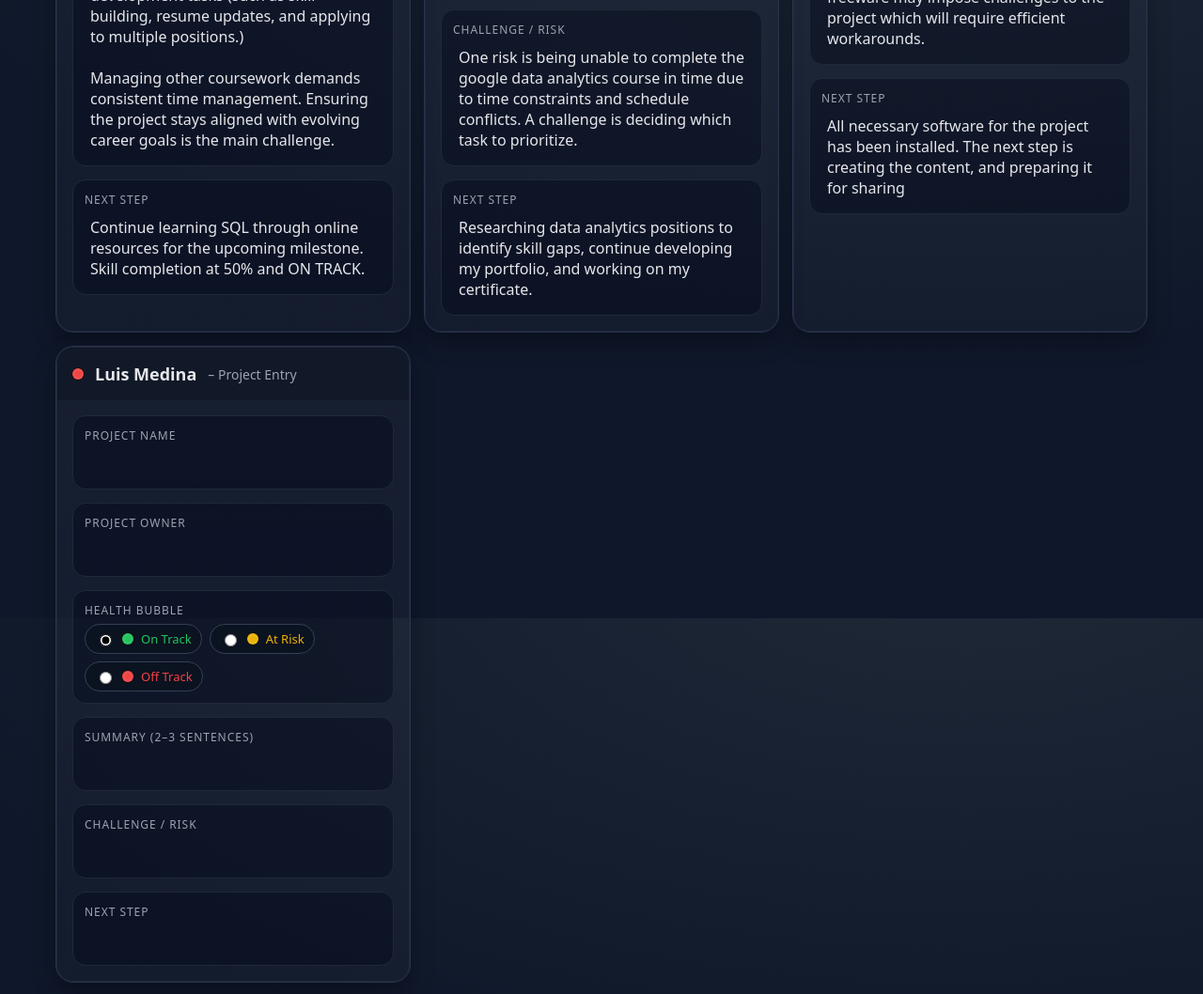
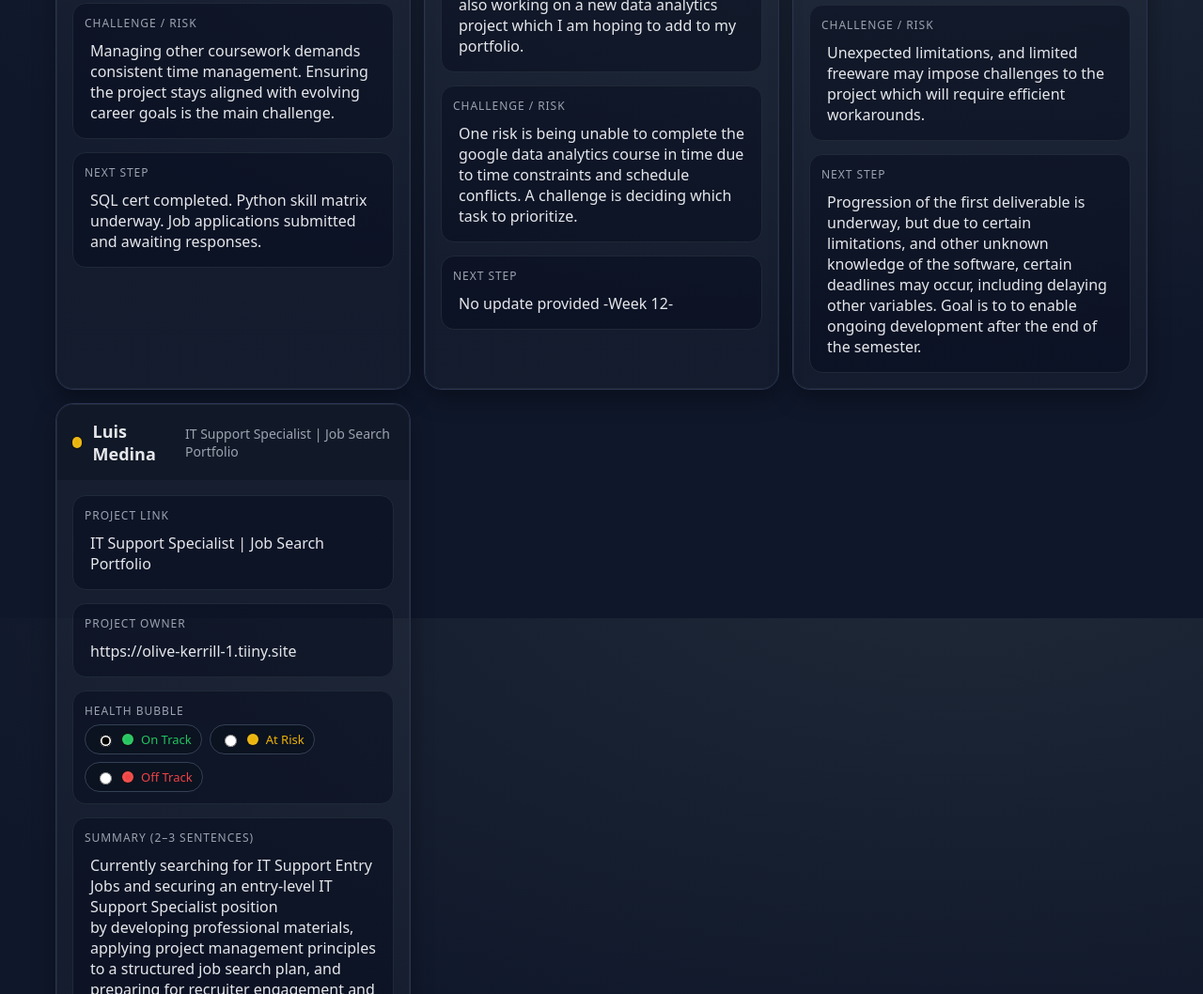
Before and after one commit to Fernando-Olvera/Class-Project-Charter-Portfolios, a plain HTML site: page index.html in a window 1280 px wide. Shown: the part 1742-2800 px from the top of the page at 94% size. Drawn offline with Linux system fonts and the light colour scheme.

Commit message:
11/9/2025

```diff
--- a/index.html
+++ b/index.html
@@ -1,5 +1,5 @@
 <!DOCTYPE html>
-<!-- saved from url=(0065)file:///C:/Users/Fernando/Downloads/index_with_meeting_notes.html -->
+<!-- saved from url=(0096)file:///C:/Users/Fernando/Downloads/Class%20Project%20Portfolio%20%E2%80%93%20Team%20of%204.html -->
 <html lang="en"><head><meta http-equiv="Content-Type" content="text/html; charset=UTF-8">
 <meta content="width=device-width, initial-scale=1" name="viewport">
 <title>Class Project Portfolio – Team of 4</title>
@@ -113,13 +113,12 @@
 </div>
 </div>
 </header>
-<section class="meeting-notes"><h2>Team Check-In &amp; Meeting Notes</h2><div class="row"><div class="label">Date &amp; Time</div><div class="field" contenteditable="true" data-placeholder="e.g., November 3, 2025 – 5:00 PM">Thursday October 30, 2025 @ 10:30 AM</div></div><div class="row"><div class="label">Participants</div><div class="checklist"><label><input name="p_fernando" type="checkbox"> Fernando Olvera</label><label><input name="p_tehreem" type="checkbox"> Tehreem Butt</label><label><input name="p_mohammad" type="checkbox"> Mohammad Ansari</label><label><input name="p_luis" type="checkbox"> Luis Medina</label></div></div><div class="row"><div class="label">Discussion Summary</div><div class="field" contenteditable="true" data-placeholder="Type key notes here (e.g., blockers, themes, next steps)..."><ul><li>Each member shared their current project status and progress updates. Luis Medina mentioned he had received feedback from professor and was working on including new details to his project charter.</li><li>Reviewed challenges and blockers for each team member; identified support opportunities among peers.</li><li>Fernando -On Track</li><li>Tehreem -&nbsp; At Risk (Certification Progress)</li><li>Mohammad - On Track</li><li>Luis - Off Track (Delayed due to revamp)</li></ul></div></div></section><section class="executive-summary">
+<section class="meeting-notes"><h2>Team Check-In &amp; Meeting Notes</h2><div class="row"><div class="label">Date &amp; Time</div><div class="field" contenteditable="true" data-placeholder="e.g., November 3, 2025 – 5:00 PM">Thursday November 6, 2025 @ 10:30 AM</div></div><div class="row"><div class="label">Participants</div><div class="checklist"><label><input name="p_fernando" type="checkbox"> Fernando Olvera</label><label><input name="p_tehreem" type="checkbox"> Tehreem Butt</label><label><input name="p_mohammad" type="checkbox"> Mohammad Ansari</label><label><input name="p_luis" type="checkbox"> Luis Medina</label></div></div><div class="row"><div class="label">Discussion Summary</div><div class="field" contenteditable="true" data-placeholder="Type key notes here (e.g., blockers, themes, next steps)..."><ul><li>Each member shared their current project status and progress updates.&nbsp;</li><li>Reviewed challenges and blockers for each team member; identified support opportunities among peers.</li><li>Fernando -On Track</li><li>Tehreem -&nbsp; On Track&nbsp;</li><li>Mohammad - On Track</li><li>Luis - At Risk (Changed project to job acquisition)</li></ul></div></div></section><section class="executive-summary">
 <h2> Portfolio Executive Summary</h2>
-<p>Group 4 Project Portfolio consists of <b>4 individual student projects</b>. As of this update, 11/2/2025,
+<p>Group 4 Project Portfolio consists of <b>4 individual student projects</b>. As of this update, 11/9/2025,
     <b>3 members have provided progress updates (75%)</b>, while <b>1 member has not yet submitted their report (25%)</b>.
-    Overall portfolio visibility is therefore partial,</p>
-<p>Remaining team member was given feedback from Professor and will update their information card when available. Maintaining consistent communication and scheduling brief status check-ins may help improve coordination and ensure alignment with course deliverables.
-  </p>
+    Overall portfolio visibility is PARTIAL.</p>
+<p>Across the team’s four ongoing projects, each member is progressing toward distinct career-focused goals while navigating predictable challenges related to time, resource constraints, and evolving project scope. Fernando continues advancing his IT career project. Tehreem’s data analytics job-entry project shows solid structural planning but remains at risk due to limited recent updates and competing academic priorities. Mohammad’s creative content-showcasing project is on track overall, though technical limitations and freeware constraints introduce some uncertainty around deliverable timelines. Luis is steadily developing his IT Support Specialist job search portfolio, demonstrating consistent effort toward job preparation, resume refinement, and targeted applications, though time and workload balancing remain the primary hurdles.</p>
 </section>
 <main id="cards">
 <!-- ==== PERSON 1 (Fernando Olvera) ==== -->
@@ -152,11 +151,11 @@
 </div>
 <div class="row">
 <div class="label">Challenge / Risk</div>
-<div class="field" contenteditable="true">Balancing multiple professional development tasks (such as skill-building, resume updates, and applying to multiple positions.)<div><br></div><div>Managing other coursework demands consistent time management. Ensuring the project stays aligned with evolving career goals is the main challenge.</div></div>
+<div class="field" contenteditable="true"><div>Managing other coursework demands consistent time management. Ensuring the project stays aligned with evolving career goals is the main challenge.</div></div>
 </div>
 <div class="row">
 <div class="label">Next Step</div>
-<div class="field" contenteditable="true">Continue learning SQL through online resources for the upcoming milestone.&nbsp; Skill completion at 50% and ON TRACK.</div>
+<div class="field" contenteditable="true">SQL cert completed. Python skill matrix underway. Job applications submitted and awaiting responses.</div>
 </div>
 </div>
 </details>
@@ -180,7 +179,7 @@
 </div>
 <div class="row"><div class="label">Summary (2–3 sentences)</div><div class="field" contenteditable="true">This project focuses on applying to at least one data analytics position by the end of the semester. In this project I will identify skill-gaps, showcase my abilities through projects, and further develop my abilities in order to confidently and readily enter the data analytics field. My current focus is on developing my portfolio website, starting my job gap analysis, and working to progress on my google data analytics certificate. I am also working on a new data analytics project which I am hoping to add to my portfolio.</div></div>
 <div class="row"><div class="label">Challenge / Risk</div><div class="field" contenteditable="true">One risk is being unable to complete the google data analytics course in time due to time constraints and schedule conflicts. A challenge is deciding which task to prioritize.</div></div>
-<div class="row"><div class="label">Next Step</div><div class="field" contenteditable="true">Researching data analytics positions to identify skill gaps, continue developing my portfolio, and working on my certificate.</div></div>
+<div class="row"><div class="label">Next Step</div><div class="field" contenteditable="true">No update provided -Week 12-</div></div>
 </div>
 </details>
 <!-- ==== PERSON 3 ==== -->
@@ -203,19 +202,19 @@
 </div>
 <div class="row"><div class="label">Summary (2–3 sentences)</div><div class="field" contenteditable="true">The goal of this project is to create to showcase to the audience for the purpose of entertainment or usage of assets. The content created consists of: Game maps, 3D assets, and digital art that can be converted and utilized for short form content. Data is collected from the platforms that the content is shared on.</div></div>
 <div class="row"><div class="label">Challenge / Risk</div><div class="field" contenteditable="true">Unexpected limitations, and limited freeware may impose challenges to the project which will require efficient workarounds.</div></div>
-<div class="row"><div class="label">Next Step</div><div class="field" contenteditable="true">All necessary software for the project has been installed. The next step is creating the content, and preparing it for sharing</div></div>
+<div class="row"><div class="label">Next Step</div><div class="field" contenteditable="true">Progression of the first deliverable is underway, but due to certain limitations, and other unknown knowledge of the software, certain deadlines may occur, including delaying other variables. Goal is to to enable ongoing development after the end of the semester.</div></div>
 </div>
 </details>
 <!-- ==== PERSON 4 ==== -->
-<details class="card" data-status="off" open="">
+<details class="card" data-status="risk" open="">
 <summary>
-<span class="status-dot r"></span>
+<span class="status-dot y"></span>
 <span class="person">Luis Medina</span>
-<span class="proj">– Project Entry</span>
+<span class="proj">IT Support Specialist | Job Search Portfolio</span>
 </summary>
 <div class="content">
-<div class="row"><div class="label">Project Name</div><div class="field" contenteditable="true"></div></div>
-<div class="row"><div class="label">Project Owner</div><div class="field" contenteditable="true"></div></div>
+<div class="row"><div class="label">Project Link</div><div class="field" contenteditable="true">IT Support Specialist | Job Search Portfolio</div></div>
+<div class="row"><div class="label">Project Owner</div><div class="field" contenteditable="true">https://olive-kerrill-1.tiiny.site</div></div>
 <div class="row">
 <div class="label">Health Bubble</div>
 <div class="health">
@@ -224,9 +223,9 @@
 <label class="badge" style="color:var(--red)"><input name="h4" type="radio" value="off"> <span class="status-dot r"></span> Off Track</label>
 </div>
 </div>
-<div class="row"><div class="label">Summary (2–3 sentences)</div><div class="field" contenteditable="true"></div></div>
-<div class="row"><div class="label">Challenge / Risk</div><div class="field" contenteditable="true"></div></div>
-<div class="row"><div class="label">Next Step</div><div class="field" contenteditable="true"></div></div>
+<div class="row"><div class="label">Summary (2–3 sentences)</div><div class="field" contenteditable="true">Currently searching for IT Support Entry Jobs and securing an entry-level IT Support Specialist position by&nbsp;developing professional materials, applying project management principles to a structured job search plan, and preparing for recruiter engagement and interviews. The project emphasizes skill presentation, networking, and measurable weekly progress toward employment.</div></div>
+<div class="row"><div class="label">Challenge / Risk</div><div class="field" contenteditable="true">Time/Resource allocation related to job seeking.</div></div>
+<div class="row"><div class="label">Next Step</div><div class="field" contenteditable="true">Next task is to look for at least five entry level IT Support jobs and apply for an interview by refining resume. Currently looking for 3 interviews for the portfolio project within the field.</div></div>
 </div>
 </details>
 </main>
```
